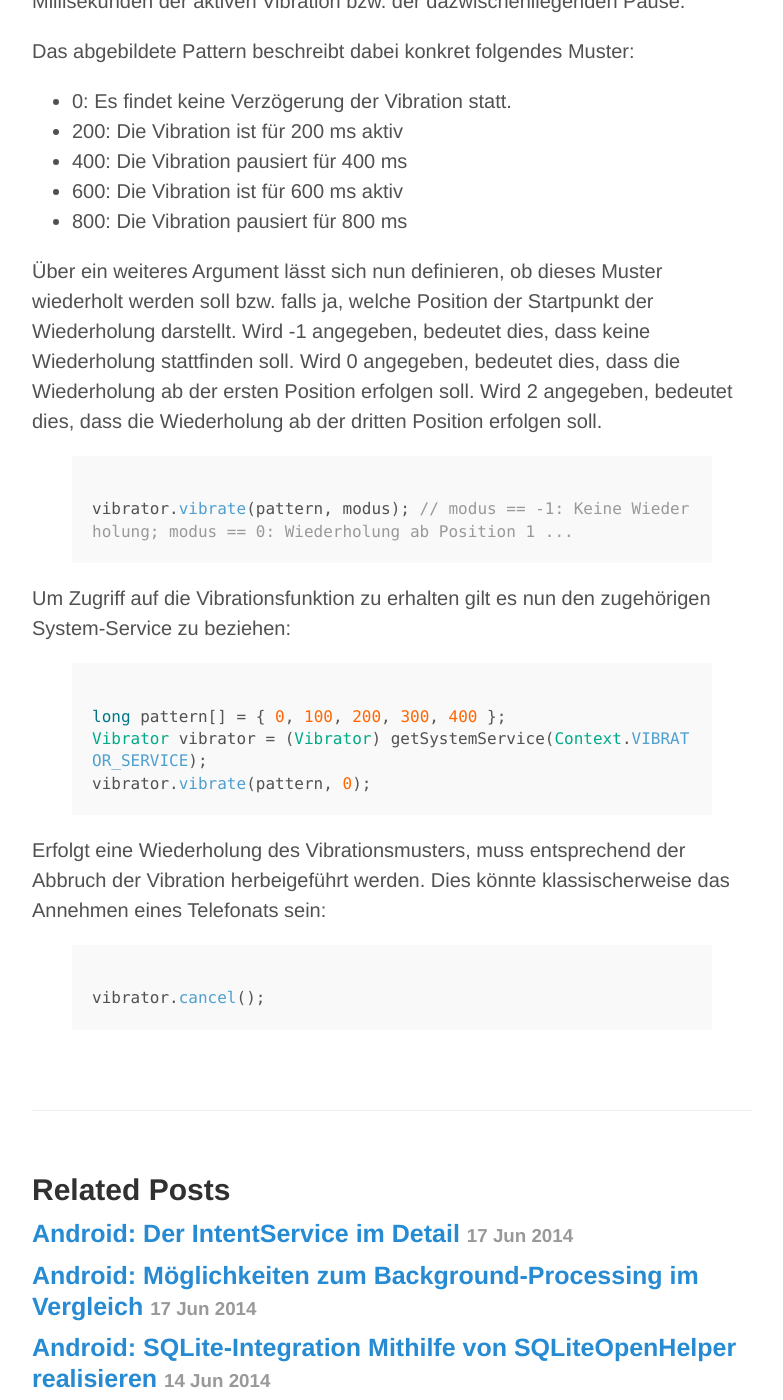
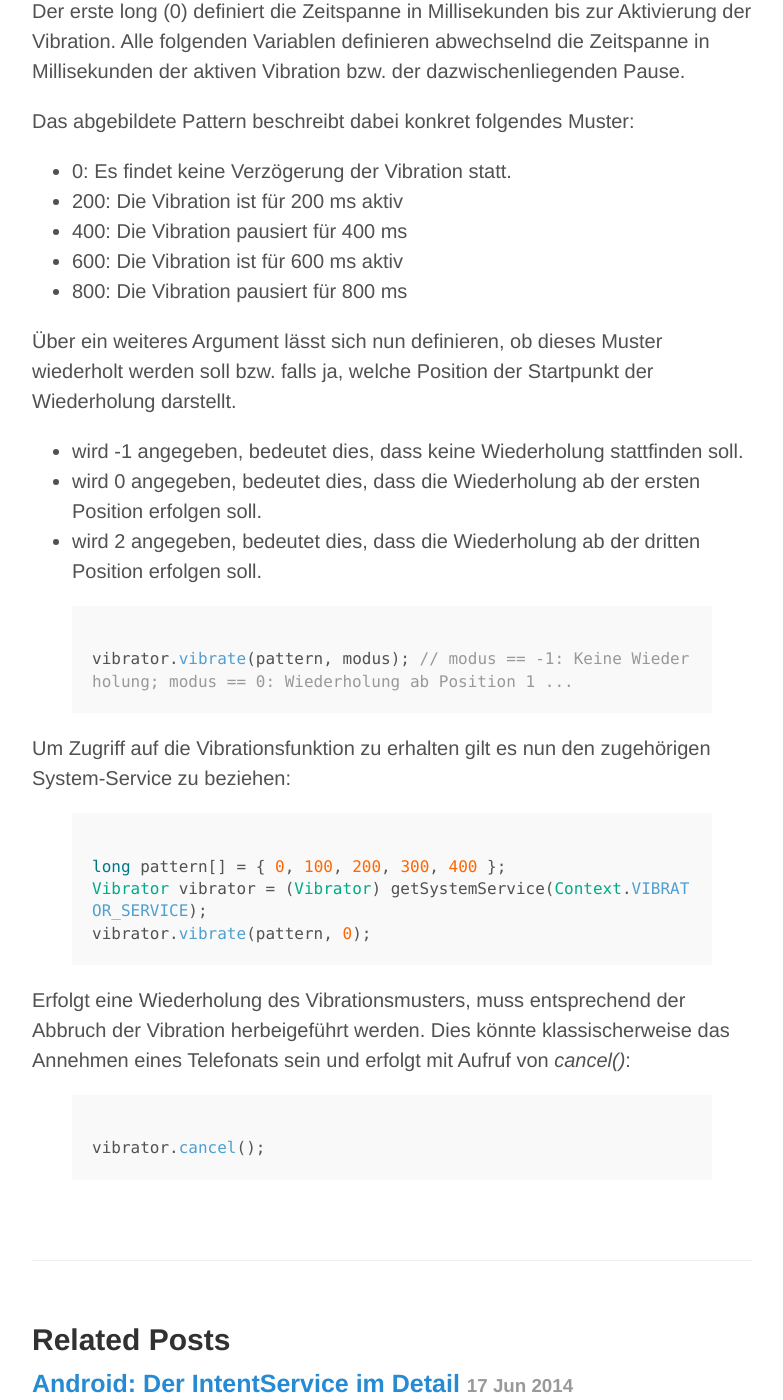
Before and after one commit to andreasschrade/andreasschrade.github.com, a Jekyll site: the page built from _posts/2014-05-07-android-vibrationsalarm-verwenden.md, in a window 1280 px wide and 1400 px high, scrolled down 1256 px. Shown: the whole window, without its empty margins (248-1031 px from the left). Built offline with Jekyll 4.4.1, drawn with Linux system fonts in a browser that asks for light colours; Markdown is read by kramdown in place of the engine named in the settings.

Commit message:
some little markdown issues fixed

```diff
--- a/_posts/2014-05-07-android-vibrationsalarm-verwenden.md
+++ b/_posts/2014-05-07-android-vibrationsalarm-verwenden.md
@@ -21,6 +21,7 @@
 {% endhighlight %}
 
 <strong>Einmalige Vibration</strong>
+
 Die einmalige Vibration eignet sich um ein haptisches Feedback abzubilden.
 Dazu genügt es die zu vibrierende Zeitspanne in Millisekunden anzugeben:
 
@@ -30,6 +31,7 @@
 {% endhighlight %}
 
 <strong>Vibrationsmuster</strong>
+
 Zu Benachrichtigungszwecken eignet sich besonderns, ein Vibrationsmuster anzuwenden, welches den Benutzer auf ein Ereignis hinweist.
 
 Hierbei lässt sich das Muster der Vibration in einem long-Array ausdrücken:
@@ -42,6 +44,7 @@
 Alle folgenden Variablen definieren abwechselnd die Zeitspanne in Millisekunden der aktiven Vibration bzw. der dazwischenliegenden Pause.
 
 Das abgebildete Pattern beschreibt dabei konkret folgendes Muster:
+
  - 0: Es findet keine Verzögerung der Vibration statt.
  - 200: Die Vibration ist für 200 ms aktiv
  - 400: Die Vibration pausiert für 400 ms
@@ -49,9 +52,10 @@
  - 800: Die Vibration pausiert für 800 ms
 
 Über ein weiteres Argument lässt sich nun definieren, ob dieses Muster wiederholt werden soll bzw. falls ja, welche Position der Startpunkt der Wiederholung darstellt.
-Wird -1 angegeben, bedeutet dies, dass keine Wiederholung stattfinden soll.
-Wird 0 angegeben, bedeutet dies, dass die Wiederholung ab der ersten Position erfolgen soll.
-Wird 2 angegeben, bedeutet dies, dass die Wiederholung ab der dritten Position erfolgen soll.
+
+ - wird -1 angegeben, bedeutet dies, dass keine Wiederholung stattfinden soll.
+ - wird 0 angegeben, bedeutet dies, dass die Wiederholung ab der ersten Position erfolgen soll.
+ - wird 2 angegeben, bedeutet dies, dass die Wiederholung ab der dritten Position erfolgen soll.
 
 {% highlight java %}
 vibrator.vibrate(pattern, modus); // modus == -1: Keine Wiederholung; modus == 0: Wiederholung ab Position 1 ...
@@ -66,7 +70,7 @@
 {% endhighlight %}
 
 Erfolgt eine Wiederholung des Vibrationsmusters, muss entsprechend der Abbruch der Vibration herbeigeführt werden.
-Dies könnte klassischerweise das Annehmen eines Telefonats sein:
+Dies könnte klassischerweise das Annehmen eines Telefonats sein und erfolgt mit Aufruf von <em>cancel()</em>:
 
 {% highlight java %}
 vibrator.cancel();
```
Also changed, not shown: _posts/2014-04-21-android-sms-versenden.md (+2 -0 lines), _posts/2014-04-30-android-flugzeugmodus-aktivieren-und-deaktivieren.md (+2 -2 lines), _posts/2014-05-15-android-batterieinformationen-abfragen.md (+2 -2 lines), _posts/2014-05-18-android-SQLite-command-line-shell-im-detail.md (+5 -0 lines), _posts/2014-05-28-android-wiederverwendbare-layouts-mithilfe-von-merge-und-include.md (+4 -2 lines).
